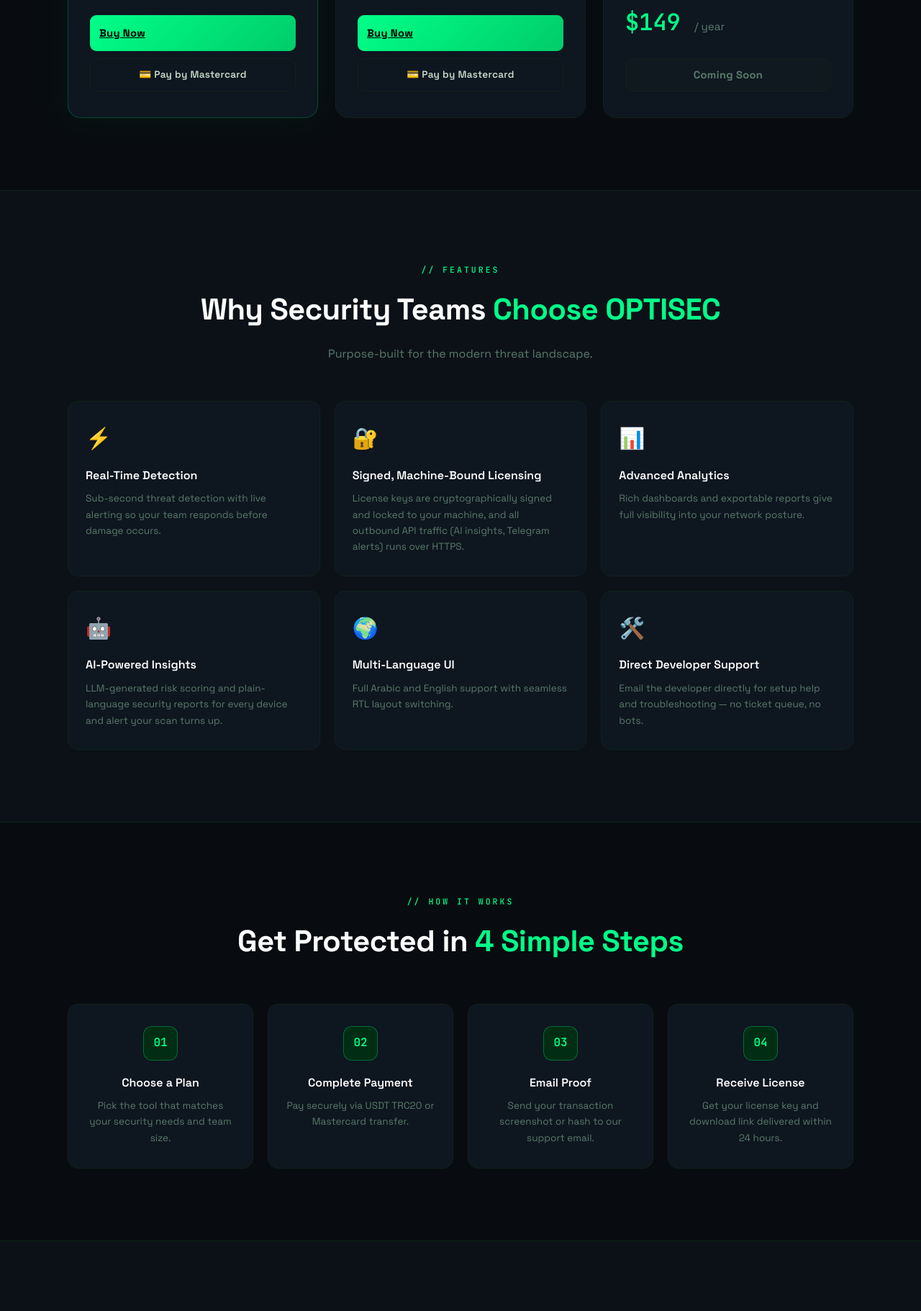
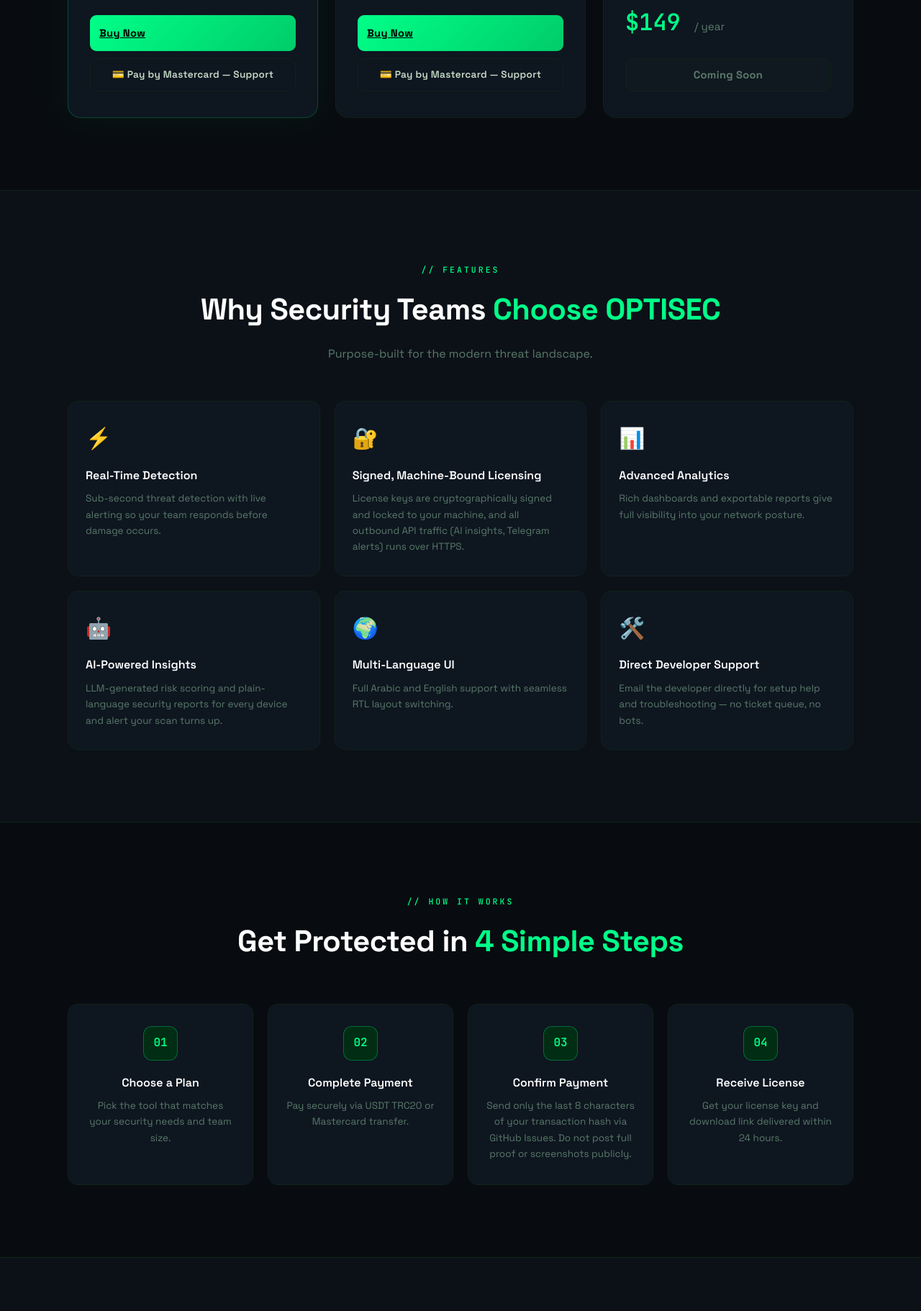
Before and after one commit to OptisecDev/optisec-wifi-monitor, a plain HTML site: page sales/index.html in a window 1280 px wide. Shown: the part 1749-3571 px from the top of the page at 72% size. Drawn offline with Linux system fonts and the light colour scheme.

Commit message:
Use GitHub Issues for support and limit payment proof to last 8 characters
Co-Authored-By: Claude Opus 5.5 <noreply@anthropic.com>

```diff
--- a/sales/index.html
+++ b/sales/index.html
@@ -858,7 +858,7 @@
       </ul>
       <div class="product-price">$299 <span data-en="/ one-time" data-ar="/ دفعة واحدة">/ one-time</span></div>
       <a class="btn-buy" href="https://nowpayments.io/payment/?iid=5219663854&paymentid=5985024652" target="_blank" rel="noopener" data-en="Buy Now" data-ar="اشتر الآن">Buy Now</a>
-      <a class="btn-card" href="mailto:ahssanali84.syber@gmail.com?subject=Mastercard%20Payment%3A%20OPTISEC%20WiFi%20Monitor%20%28%24299%29&body=Hi%20OPTISEC%2C%0A%0AI%20would%20like%20to%20pay%20via%20Mastercard%20for%20OPTISEC%20WiFi%20Monitor%20%28%24299%29.%0A%0APlease%20provide%20payment%20instructions.%0A%0AThank%20you." data-en="💳 Pay by Mastercard" data-ar="💳 الدفع بالماستركارد">💳 Pay by Mastercard</a>
+      <a class="btn-card" href="https://github.com/OptisecDev/optisec-wifi-monitor/issues" target="_blank" rel="noopener" data-en="💳 Pay by Mastercard — Support" data-ar="💳 الدفع بالماستركارد — الدعم">💳 Pay by Mastercard — Support</a>
     </div>
 
     <!-- SOC Platform -->
@@ -879,7 +879,7 @@
       </ul>
       <div class="product-price">$99 <span data-en="/ year" data-ar="/ سنة">/ year</span></div>
       <a class="btn-buy" href="https://nowpayments.io/payment/?iid=5517320848&paymentid=4993272952" target="_blank" rel="noopener" data-en="Buy Now" data-ar="اشتر الآن">Buy Now</a>
-      <a class="btn-card" href="mailto:ahssanali84.syber@gmail.com?subject=Mastercard%20Payment%3A%20OPTISEC%20SOC%20Platform%20%28%2499%29&body=Hi%20OPTISEC%2C%0A%0AI%20would%20like%20to%20pay%20via%20Mastercard%20for%20OPTISEC%20SOC%20Platform%20%28%2499%29.%0A%0APlease%20provide%20payment%20instructions.%0A%0AThank%20you." data-en="💳 Pay by Mastercard" data-ar="💳 الدفع بالماستركارد">💳 Pay by Mastercard</a>
+      <a class="btn-card" href="https://github.com/OptisecDev/optisec-wifi-monitor/issues" target="_blank" rel="noopener" data-en="💳 Pay by Mastercard — Support" data-ar="💳 الدفع بالماستركارد — الدعم">💳 Pay by Mastercard — Support</a>
     </div>
 
     <!-- Net Scanner -->
@@ -1004,10 +1004,10 @@
     </div>
     <div class="step-card reveal reveal-delay-3">
       <div class="step-num">03</div>
-      <div class="step-title" data-en="Email Proof" data-ar="أرسل إثبات الدفع">Email Proof</div>
-      <p class="step-desc" data-en="Send your transaction screenshot or hash to our support email."
-         data-ar="أرسل لقطة شاشة معاملتك أو رمزها إلى بريد الدعم.">
-        Send your transaction screenshot or hash to our support email.
+      <div class="step-title" data-en="Confirm Payment" data-ar="تأكيد الدفع">Confirm Payment</div>
+      <p class="step-desc" data-en="Send only the last 8 characters of your transaction hash via GitHub Issues. Do not post full proof or screenshots publicly."
+         data-ar="أرسل آخر 8 خانات من هاش المعاملة فقط عبر GitHub Issues. لا تنشر الإثبات الكامل أو لقطات الشاشة في أي مكان عام.">
+        Send only the last 8 characters of your transaction hash via GitHub Issues. Do not post full proof or screenshots publicly.
       </p>
     </div>
     <div class="step-card reveal reveal-delay-4">
@@ -1087,11 +1087,10 @@
         <div class="pay-step">
           <div class="pay-step-num">3</div>
           <div>
-            <div class="pay-step-title" data-en="Email your transaction proof" data-ar="أرسل إثبات المعاملة بالبريد الإلكتروني">Email your transaction proof</div>
+            <div class="pay-step-title" data-en="Confirm your payment" data-ar="أكّد الدفع">Confirm your payment</div>
             <div class="pay-step-desc">
-              <span data-en="Send screenshot or TX hash to " data-ar="أرسل لقطة شاشة أو رمز المعاملة إلى ">Send screenshot or TX hash to </span>
-              <a class="email-link" href="mailto:ahssanali84.syber@gmail.com">ahssanali84.syber@gmail.com</a>
-              <span data-en=" — include the product name in subject." data-ar=" — أدرج اسم المنتج في موضوع الرسالة."> — include the product name in subject.</span>
+              <span data-en="Send only the last 8 characters of your transaction hash via GitHub Issues. Do not post full proof or screenshots publicly. " data-ar="أرسل آخر 8 خانات من هاش المعاملة فقط عبر GitHub Issues. لا تنشر الإثبات الكامل أو لقطات الشاشة في أي مكان عام. ">Send only the last 8 characters of your transaction hash via GitHub Issues. Do not post full proof or screenshots publicly. </span>
+              <a class="email-link" href="https://github.com/OptisecDev/optisec-wifi-monitor/issues" target="_blank" rel="noopener"><span data-en="Support" data-ar="الدعم">Support</span></a>
             </div>
           </div>
         </div>
```
